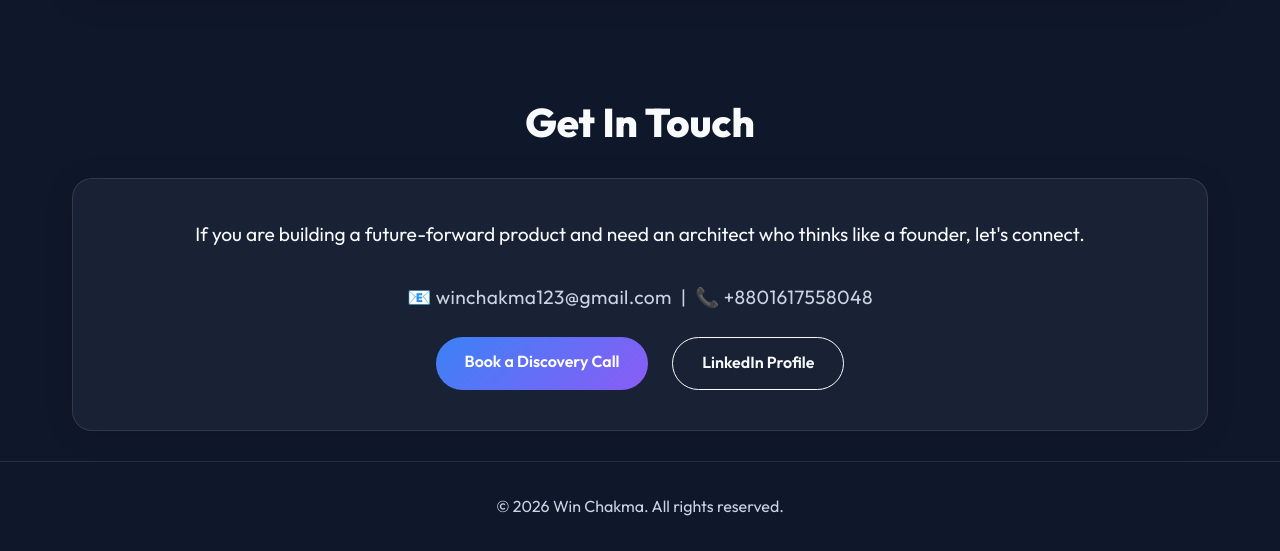
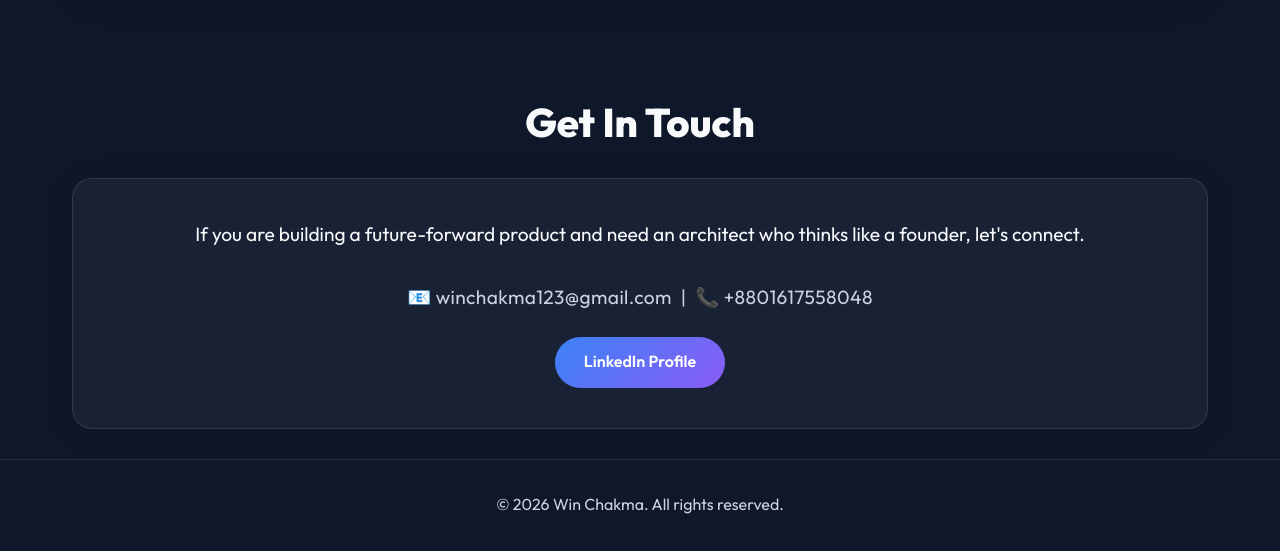
Before and after one commit to winchakma/portfolio, a plain HTML site: page index.html in a window 1280 px wide. Shown: the part 2566-3117 px from the top of the page. Drawn offline with Linux system fonts and the light colour scheme.

Commit message:
fix: remove Book a Discovery Call button, keep LinkedIn only

```diff
--- a/index.html
+++ b/index.html
@@ -136,8 +136,7 @@
                 <p class="contact-info-text">📧 winchakma123@gmail.com &nbsp;|&nbsp; 📞 +8801617558048</p>
             </div>
             <div class="contact-links">
-                <a href="https://calendly.com/winchakma" target="_blank" class="btn btn-primary">Book a Discovery Call</a>
-                <a href="https://www.linkedin.com/in/win-chakma-86b616278/" target="_blank" class="btn btn-secondary">LinkedIn Profile</a>
+                <a href="https://www.linkedin.com/in/win-chakma-86b616278/" target="_blank" class="btn btn-primary">LinkedIn Profile</a>
             </div>
         </div>
     </section>
```
